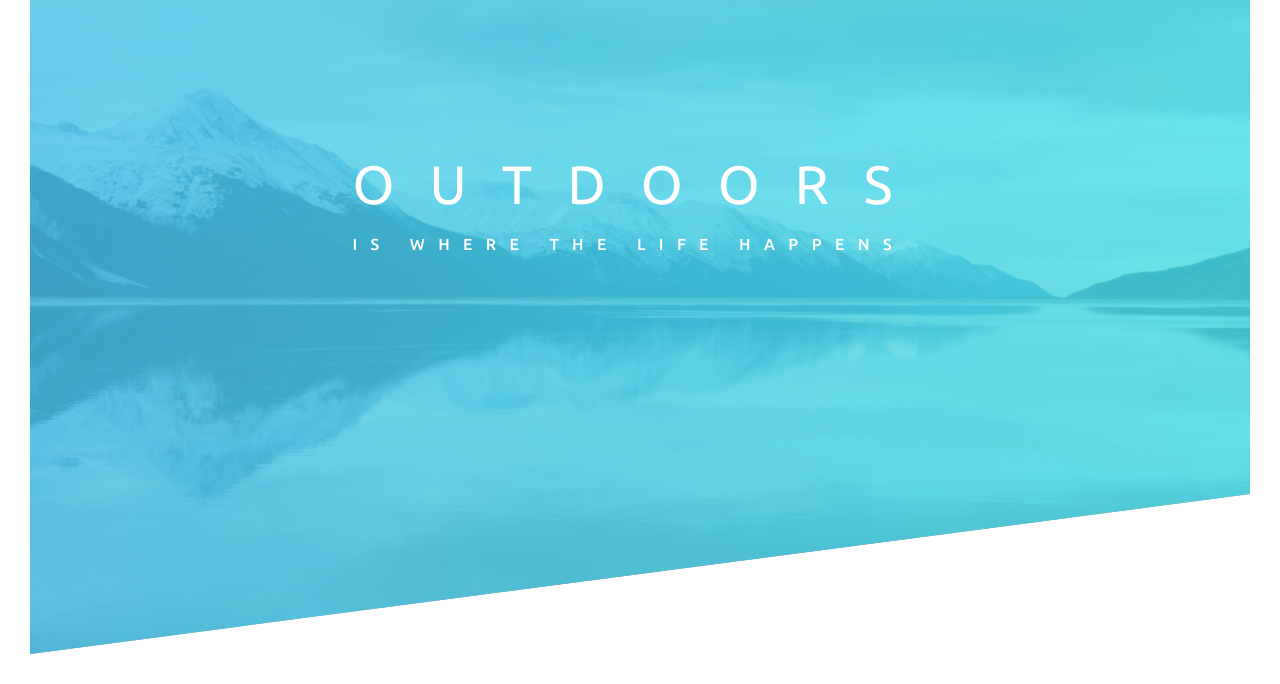
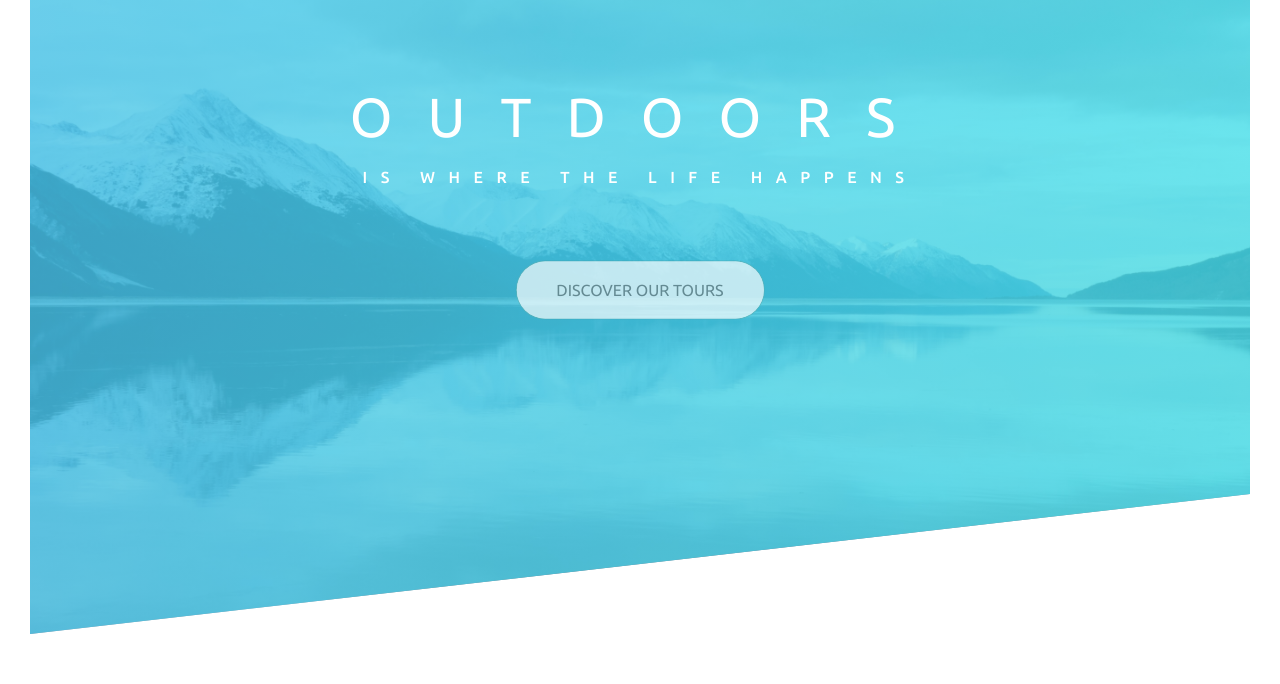
Before and after one commit to zkairys/Project2, a plain HTML site: page index.html in a window 1280 px wide. Shown: the part 136-820 px from the top of the page. Drawn offline with Linux system fonts and the light colour scheme.

Commit message:
coneverted px to rem added more content

```diff
--- a/index.html
+++ b/index.html
@@ -25,6 +25,8 @@
                     is where the life happens
                 </span>
             </h1>
+            <a href="#" class="btn btn-white btn-animated">Discover our tours</a>
+
         </div>
     </header>
 </body>
--- a/style.css
+++ b/style.css
@@ -1,20 +1,27 @@
-* {
+*,
+*::after,
+*::before {
   margin: 0;
   padding: 0;
-  box-sizing: border-box;
+  box-sizing: inherit;
+}
+
+html {
+  font-size: 62.5%;
 }
 
 body {
   font-family: "Ubuntu", sans-serif;
   font-weight: 400;
-  font-size: 16px;
+  font-size: 1.6rem;
   line-height: 1.7;
   color: #777;
-  padding: 30px;
+  padding: 3rem;
+  box-sizing: border-box;
 }
 
 .header {
-  height: 95vh;
+  height: calc(100vh - 6rem);
   background-image: linear-gradient(to right, rgba(75, 199, 233, 0.8), rgba(75, 224, 233, 0.8)), url(images/waters.jpg);
   background-size: cover;
   background-position: top;
@@ -24,12 +31,12 @@ body {
 
 .logo-box {
   position: absolute;
-  top: 40px;
-  left: 40px;
+  top: 4rem;
+  left: 4rem;
 }
 
 .logo {
-  height: 35px;
+  height: 3.5rem;
 }
 
 .text-box {
@@ -37,24 +44,132 @@ body {
   top: 40%;
   left: 50%;
   transform: translate(-50%, -50%);
+  text-align: center;
 }
 
 .heading-primary {
   color: #fff;
   text-transform: uppercase;
+  backface-visibility: hidden;
+  margin-bottom: 6rem;
 }
 
 .heading-primary-main {
   display: block;
-  font-size: 54px;
+  font-size: 5.5rem;
   font-weight: 400;
-  letter-spacing: 35px;
+  letter-spacing: 3.5rem;
+  animation-name: moveInLeft;
+  animation-duration: 1s;
+  animation-delay: 4s;
+  animation-timing-function: ease-out;
+  animation-fill-mode: backwards;
 }
 
 .heading-primary-sub {
   display: block;
-  font-size: 16px;
+  font-size: 1.6rem;
   font-weight: 500;
-  letter-spacing: 13.4px;
+  letter-spacing: 1.35rem;
+  animation-name: moveInRight;
+  animation-duration: 1s;
+  animation-delay: 4s;
+  animation-timing-function: ease-out;
+  animation-fill-mode: backwards;
 }
+
+@keyframes moveInLeft {
+  0% {
+    opacity: 0;
+    transform: translateX(-10rem);
+  }
+  80% {
+    transform: translateX(1rem);
+  }
+  100% {
+    opacity: 1;
+    transform: translateX(0);
+  }
+}
+
+@keyframes moveInRight {
+  0% {
+    opacity: 0;
+    transform: translateX(10rem);
+  }
+  80% {
+    transform: translateX(-1rem);
+  }
+  100% {
+    opacity: 1;
+    transform: translateX(0);
+  }
+}
+
+.btn:link,
+.btn:visited {
+  text-transform: uppercase;
+  text-decoration: none;
+  padding: 1.5rem 4rem;
+  display: inline-block;
+  border-radius: 10rem;
+  transition: all 0.2s;
+  position: relative;
+}
+
+.btn:hover {
+  transform: translateY(-0.3rem);
+  box-shadow: 0 1rem 2rem rgba(0, 0, 0, 0.2);
+}
+
+.btn:active {
+  transform: translateY(-0.1rem);
+  box-shadow: 0 0.5rem 1rem rgba(0, 0, 0, 0.2);
+}
+
+.btn-white {
+  background-color: #fff;
+  color: #777;
+}
+
+.btn::after {
+  content: "";
+  display: inline-block;
+  height: 100%;
+  width: 100%;
+  border-radius: 10rem;
+  position: absolute;
+  top: 0rem;
+  left: 0rem;
+  z-index: -1;
+  transition: all 0.4s;
+}
+
+.btn-white:after {
+  background-color: #fff;
+}
+
+.btn:hover::after {
+  transform: scaleX(1.4) scaleY(1.6);
+  opacity: 0;
+}
+
+@keyframes moveInBottom {
+  0% {
+    opacity: 0;
+    transform: translateY(3rem);
+  }
+  100% {
+    opacity: 1;
+    transform: translateY(0);
+  }
+}
+
+.btn-animated {
+  animation: moveInBottom 0.5s ease-out 4.75s;
+  animation-fill-mode: backwards;
+  border: 0.1rem solid rgba(31, 147, 153, 0.7);
+}
+
 /*# sourceMappingURL=style.css.map */
+/*# sourceMappingURL=style.css.map */
```
